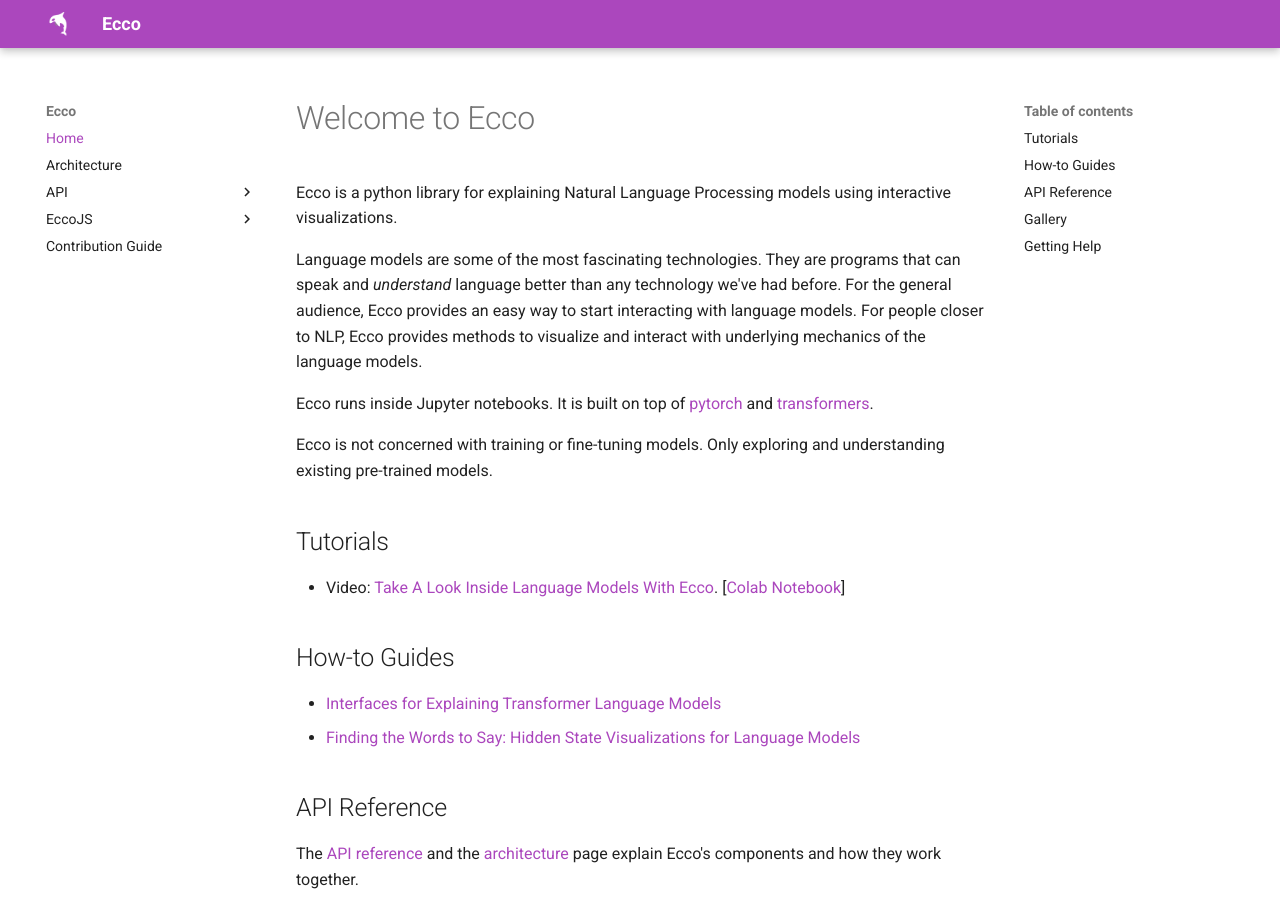
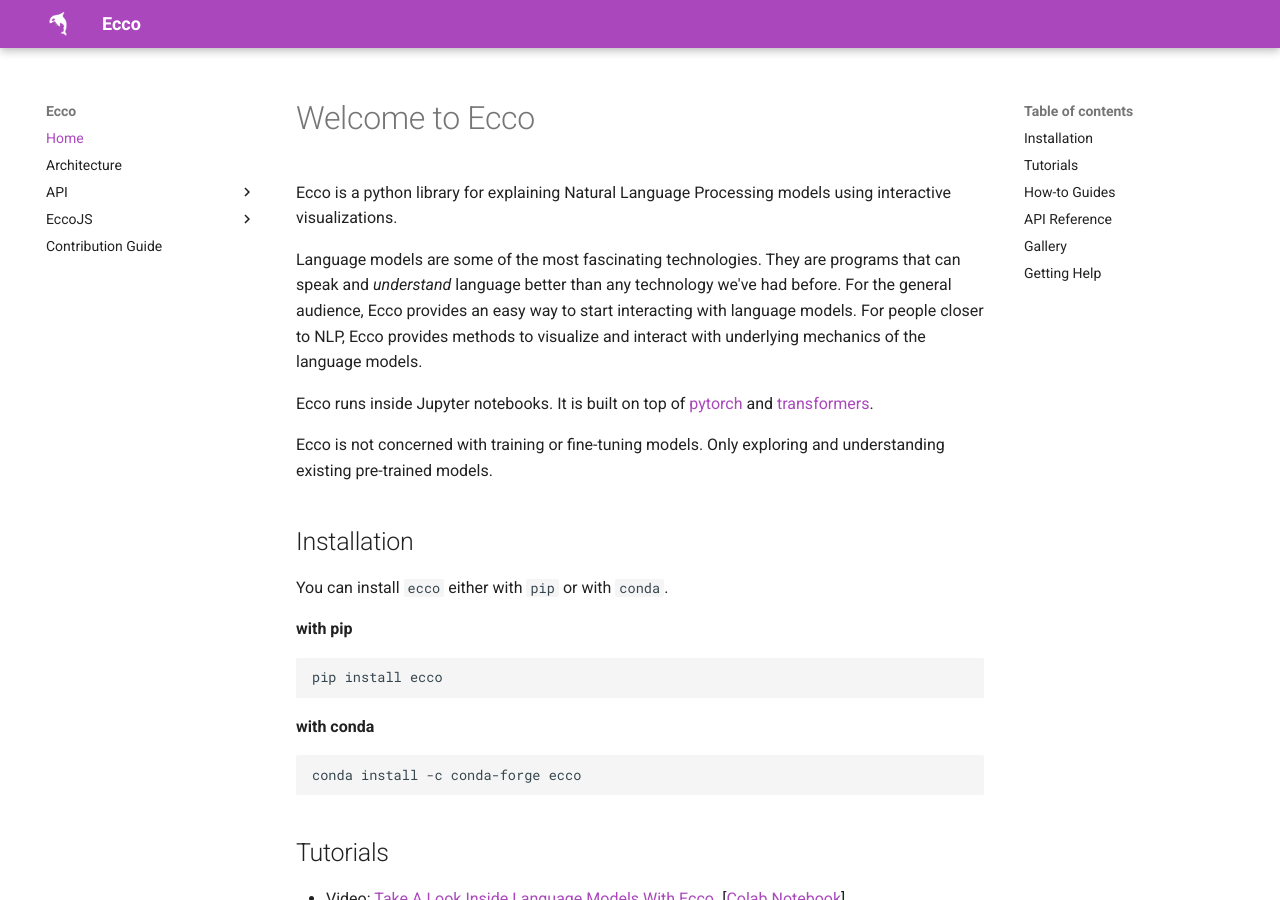
Before and after one commit to jalammar/ecco, an MkDocs documentation site: the page built from docs/index.md, in a window 1280 px wide and 900 px high. Built offline with MkDocs 1.6.1 and Material for MkDocs 9.7.7, drawn with Linux system fonts in a browser that asks for light colours.

Commit message:
added installation section to docs

````diff
--- a/docs/index.md
+++ b/docs/index.md
@@ -6,6 +6,22 @@
 Ecco runs inside Jupyter notebooks. It is built on top of [pytorch](https://pytorch.org/) and [transformers](https://github.com/huggingface/transformers).
 
 Ecco is not concerned with training or fine-tuning models. Only exploring and understanding existing pre-trained models.
+
+## Installation
+
+You can install `ecco` either with `pip` or with `conda`.
+
+**with pip**
+
+```sh
+pip install ecco
+```
+
+**with conda**
+
+```sh
+conda install -c conda-forge ecco
+```
 
 ## Tutorials
 - Video: [Take A Look Inside Language Models With Ecco](https://www.youtube.com/watch?v=rHrItfNeuh0). \[<a href="https://colab.research.google.com/github/jalammar/ecco/blob/main/notebooks/Language_Models_and_Ecco_PyData_Khobar.ipynb">Colab Notebook</a>]
````
